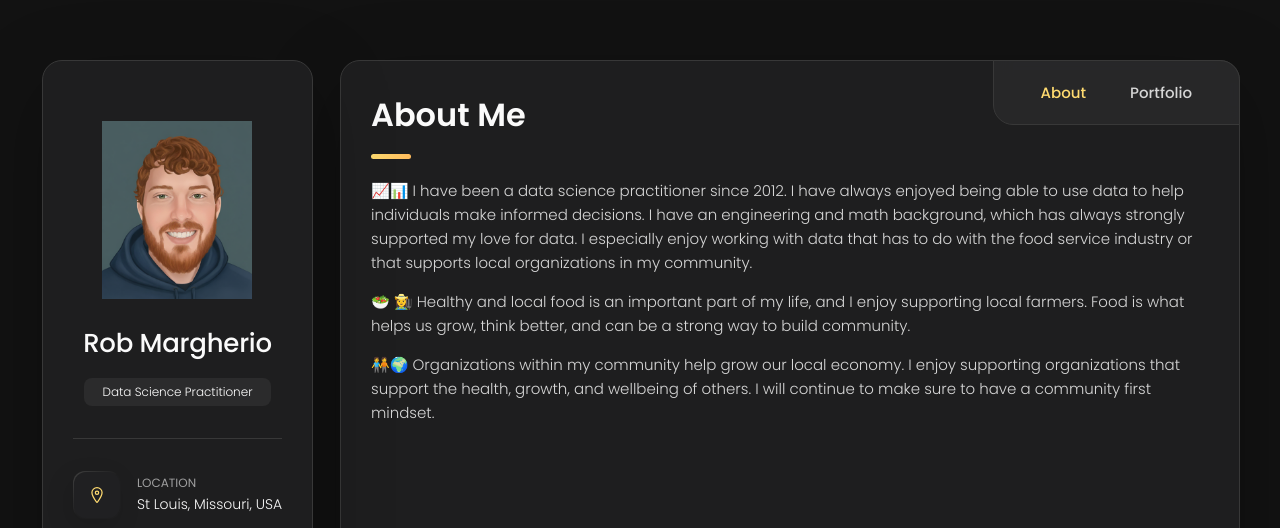
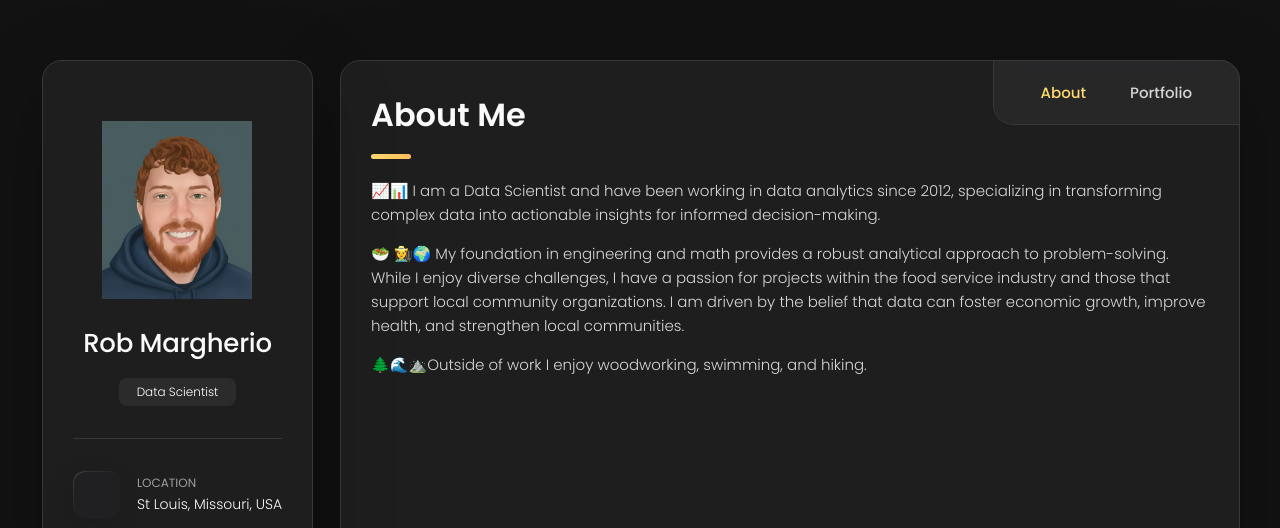
Before and after one commit to marar3562/marar3562.github.io, a plain HTML site: page index.html in a window 1280 px wide. Shown: the top 528 px of the page. Drawn offline with nearby package versions, Linux system fonts and the light colour scheme.

Commit message:
about me update

```diff
--- a/index.html
+++ b/index.html
@@ -48,7 +48,7 @@
         <div class="info-content">
           <h1 class="name" title="Rob Margherio">Rob Margherio</h1>
 
-          <p class="title">Data Science Practitioner</p>
+          <p class="title">Data Scientist</p>
         </div>
 
         <button class="info_more-btn" data-sidebar-btn>
@@ -171,15 +171,15 @@
         <section class="about-text">
 
           <p>
-            📈📊 I have been a data science practitioner since 2012. I have always enjoyed being able to use data to help individuals make informed decisions. I have an engineering and math background, which has always strongly supported my love for data. I especially enjoy working with data that has to do with the food service industry or that supports local organizations in my community.
+            📈📊 I am a Data Scientist and have been working in data analytics since 2012, specializing in transforming complex data into actionable insights for informed decision-making.
           </p>
 
           <p>
-            🥗 &#128105;&#8205;&#127806; Healthy and local food is an important part of my life, and I enjoy supporting local farmers. Food is what helps us grow, think better, and can be a strong way to build community.
+            🥗 &#128105;&#8205;&#127806;🌍 My foundation in engineering and math provides a robust analytical approach to problem-solving. While I enjoy diverse challenges, I have a passion for projects within the food service industry and those that support local community organizations. I am driven by the belief that data can foster economic growth, improve health, and strengthen local communities.
           </p>
 
           <p>
-            🧑‍🤝‍🧑🌍 Organizations within my community help grow our local economy. I enjoy supporting organizations that support the health, growth, and wellbeing of others. I will continue to make sure to have a community first mindset.
+            🌲🌊⛰️Outside of work I enjoy woodworking, swimming, and hiking.
           </p>
 
           <p>
```
